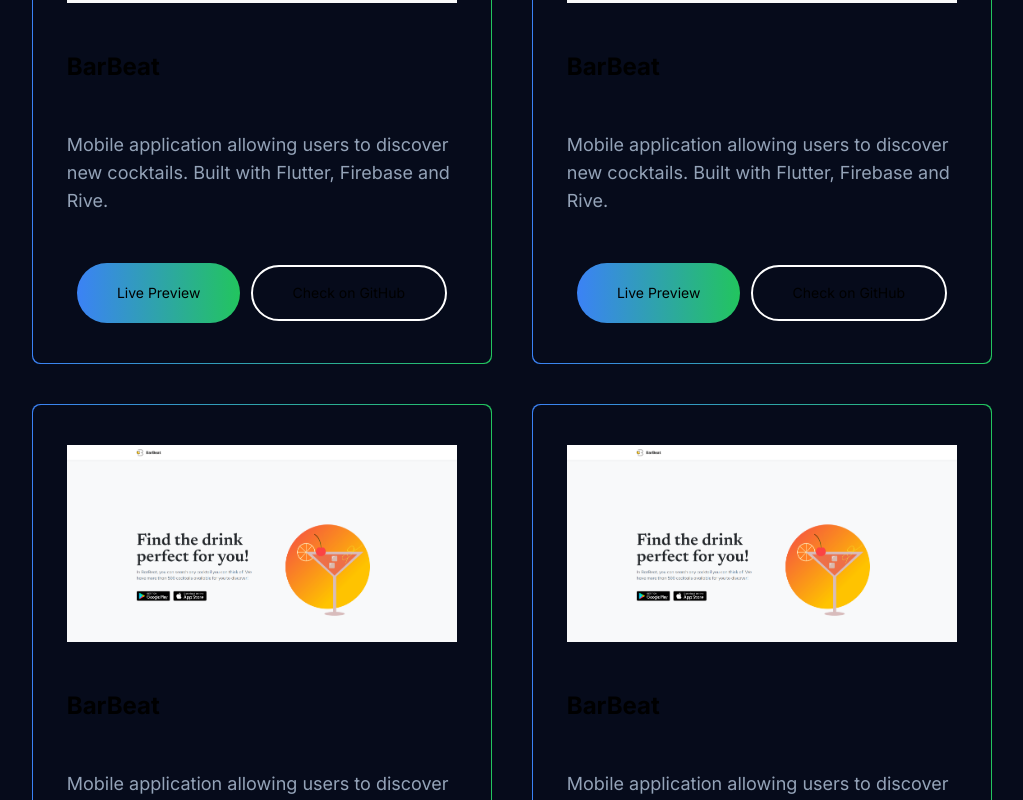
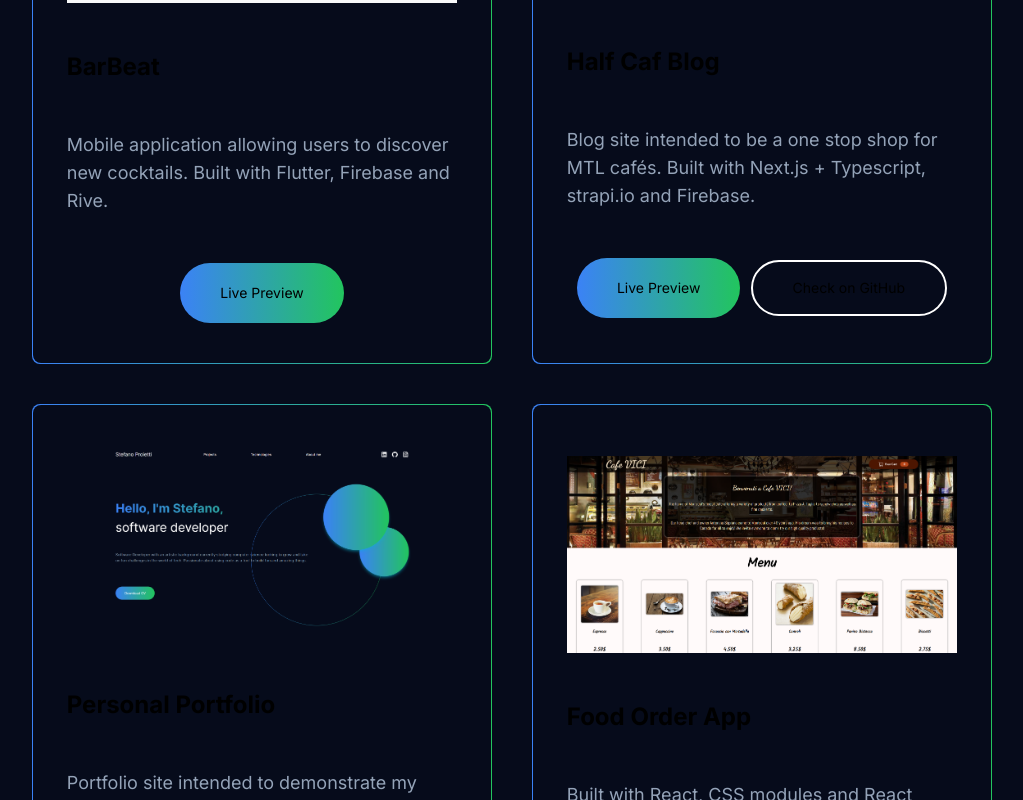
Before and after one commit to stefanomusicman/personal_portfolio_v2, a Next.js app: page / in a window 1280 px wide. Shown: the part 1140-1940 px from the top of the page, without its empty margins (128-1151 px from the left). Built offline with nearby package versions, Linux system fonts and the light colour scheme.

Commit message:
made project card dynamic and hooked up links

```diff
--- a/components/NavBar.tsx
+++ b/components/NavBar.tsx
@@ -47,9 +47,9 @@ const NavBar = () => {
                 lg:col-span-3
                 lg:h-24"
             >
-                <Link href=''><AiFillLinkedin className="w-8 h-8" /></Link>
-                <Link href=''><AiFillGithub className="w-8 h-8 ml-5" /></Link>
-                <Link href=''><CgFileDocument className="w-8 h-8 ml-5" /></Link>
+                <Link href="https://www.linkedin.com/in/stefano-proietti-286497235/" target='_blank'><AiFillLinkedin className="w-8 h-8" /></Link>
+                <Link href="https://github.com/stefanomusicman" target='_blank'><AiFillGithub className="w-8 h-8 ml-5" /></Link>
+                <Link href="https://drive.google.com/file/d/1zO2854p5sFkV3u6V914UhjUypcPQjiDk/view?usp=sharing" target='_blank'><CgFileDocument className="w-8 h-8 ml-5" /></Link>
             </div>
         </div>
 
--- a/components/Projects.tsx
+++ b/components/Projects.tsx
@@ -1,13 +1,53 @@
 import Image from 'next/image';
+import Link from 'next/link';
 type CardInfo = {
+    title: String,
     img: String,
-    title: String,
     description: String,
     showDemoLink: Boolean,
     showCodeLink: Boolean,
     demoLink: String,
     codeLink: String,
 }
+
+const projectInfo: CardInfo[] = [
+    {
+        title: 'BarBeat',
+        img: '/barbeat.png',
+        description: 'Mobile application allowing users to discover new cocktails. Built with Flutter, Firebase and Rive.',
+        showDemoLink: true,
+        showCodeLink: false,
+        demoLink: 'https://barbeat.net/',
+        codeLink: '',
+    },
+    {
+        title: 'Half Caf Blog',
+        img: '/half_caf_blog.png',
+        description: 'Blog site intended to be a one stop shop for MTL cafés. Built with Next.js + Typescript, strapi.io and Firebase.',
+        showDemoLink: true,
+        showCodeLink: true,
+        demoLink: 'https://www.halfcafblog.com/',
+        codeLink: 'https://github.com/stefanomusicman/half-caf-blog',
+    },
+    {
+        title: 'Personal Portfolio',
+        img: '/personal_portfolio.png',
+        description: 'Portfolio site intended to demonstrate my technical abilities. Built with Next.js + Typescript and Tailwind CSS.',
+        showDemoLink: false,
+        showCodeLink: true,
+        demoLink: '',
+        codeLink: 'https://github.com/stefanomusicman/personal_portfolio_v2',
+    },
+    {
+        title: 'Food Order App',
+        img: '/food_order_app.png',
+        description: 'Built with React, CSS modules and React Router.',
+        showDemoLink: true,
+        showCodeLink: true,
+        demoLink: 'https://food-order-app-d8cc7.web.app/',
+        codeLink: 'https://github.com/stefanomusicman/food-order-app',
+    }
+]
 
 const Projects = () => {
     return (
@@ -23,10 +63,15 @@ const Projects = () => {
             </div>
             {/* Grid */}
             <div className=" grid gap-5 lg:grid-cols-2 lg:w-full lg:gap-10">
-                <ProjectCard />
-                <ProjectCard />
-                <ProjectCard />
-                <ProjectCard />
+                {projectInfo.map((item) =>
+                    <ProjectCard
+                        title={item.title}
+                        img={item.img}
+                        description={item.description}
+                        showDemoLink={item.showDemoLink}
+                        showCodeLink={item.showCodeLink}
+                        demoLink={item.demoLink}
+                        codeLink={item.codeLink} />)}
             </div>
         </div>
     );
@@ -36,7 +81,7 @@ export default Projects;
 
 //-------------------------------------------------------------------------
 
-const ProjectCard = () => {
+const ProjectCard: React.FC<CardInfo> = ({ title, img, description, showDemoLink, showCodeLink, demoLink, codeLink }) => {
     return (
         <div className="p-px bg-gradient-to-r from-blue-500 to-green-500 rounded-lg">
             <div className="
@@ -49,11 +94,12 @@ const ProjectCard = () => {
                 items-center
                 justify-center
                 rounded-lg">
-                <div className='w-11/12 flex flex-col justify-center items-center'>
-                    <Image className='pt-6' alt='image' src='/barbeat.png' width={610} height={500} />
-                    <h1 className='py-12 w-full text-2xl font-bold'>BarBeat</h1>
-                    <p className="text-slate-400 text-sm lg:text-lg">Mobile application allowing users to discover new cocktails. Built with Flutter, Firebase and Rive.</p>
+                <div className='w-11/12 flex flex-col justify-center items-start'>
+                    <Image className='pt-6' alt='image' src={`${img}`} width={610} height={500} />
+                    <h1 className='py-12 w-full text-2xl font-bold'>{title}</h1>
+                    <p className="text-slate-400 text-sm lg:text-lg">{description}</p>
                     <div className='w-full pt-12 pb-6 flex justify-evenly items-center'>
+                        {showDemoLink && <Link target='_blank' href={`${demoLink}`}>
                             <button className="
                                 rounded-full
                                 bg-gradient-to-r from-blue-500 to-green-500
@@ -65,6 +111,8 @@ const ProjectCard = () => {
                             ">
                                 Live Preview
                             </button>
+                        </Link>}
+                        {showCodeLink && <Link target='_blank' href={`${codeLink}`}>
                             <button className="
                                 rounded-full
                                 px-5
@@ -77,6 +125,7 @@ const ProjectCard = () => {
                             ">
                                 Check on GitHub
                             </button>
+                        </Link>}
                     </div>
                 </div>
             </div>
```
Also changed, not shown: public/food_order_app.png (added). Lines whose indentation alone changed are shown as unchanged.
